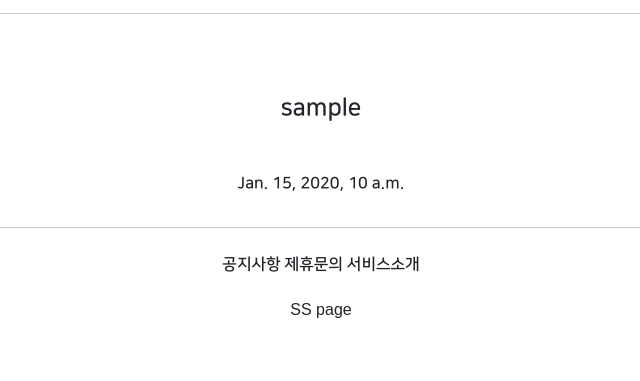
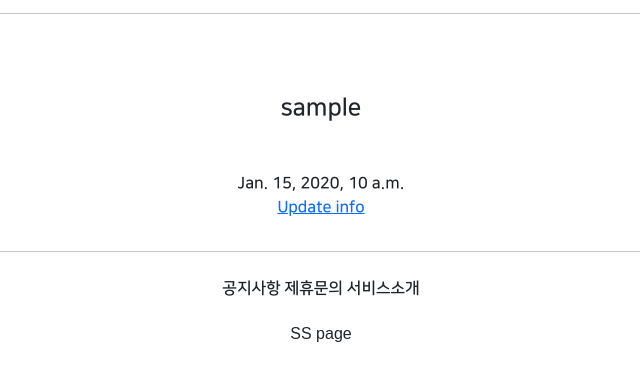
Before and after one commit to NOESYU/Class6, a Django app: page /account/detail/1 in a window 1280 px wide. Shown: the part 155-536 px from the top of the page, without its empty margins (319-959 px from the left). Run offline with Django 3.2, Linux system fonts and the light colour scheme; tables that the repository leaves empty hold one stand-in row (values such as "Sample post"); parts of the project's set-up code (start-up, migrations or seed data) failed here and were passed over; some libraries are stand-ins or nearby versions; some web fonts are replaced.

Commit message:
210719 django class commit 1

```diff
--- a/accountapp/templates/accountapp/detail.html
+++ b/accountapp/templates/accountapp/detail.html
@@ -9,5 +9,8 @@
         <div>
             {{ target_user.date_joined }}
         </div>
+        <div> <!--update로 가는 페이지 만들기-->
+            <a href="{% url 'accountapp:update' pk=target_user.pk %}">Update info</a>
+        </div>
     </div>
 {% endblock %}
--- a/accountapp/urls.py
+++ b/accountapp/urls.py
@@ -1,7 +1,7 @@
 from django.contrib.auth.views import LoginView, LogoutView
 from django.urls import path
 
-from accountapp.views import hello_world, AccountCreateView, AccountDetailView
+from accountapp.views import hello_world, AccountCreateView, AccountDetailView, AccountUpdateView
 
 app_name = 'accountapp'
 
@@ -11,6 +11,7 @@ urlpatterns = [
     path('create/', AccountCreateView.as_view(), name='create'),
     path('login/', LoginView.as_view(template_name='accountapp/login.html'), name='login'),
     path('logout/', LogoutView.as_view(), name='logout'),
-    path('detail/<int:pk>', AccountDetailView.as_view(), name='detail')
-    #pk번째 account객체의 detail을 보겠다. key값 고유번호 느낌?
+    path('detail/<int:pk>', AccountDetailView.as_view(), name='detail'),
+    #pk번째 account객체의 detail을 보겠다. key값 고유번호 느낌
+    path('update/<int:pk>', AccountUpdateView.as_view(), name='update'),
 ]
--- a/accountapp/views.py
+++ b/accountapp/views.py
@@ -5,7 +5,7 @@ from django.shortcuts import render
 
 # Create your views here.
 from django.urls import reverse, reverse_lazy
-from django.views.generic import CreateView, DetailView
+from django.views.generic import CreateView, DetailView, UpdateView
 
 from accountapp.models import HelloWorld
 
@@ -38,5 +38,12 @@ class AccountCreateView(CreateView):
 
 class AccountDetailView(DetailView):
     model = User
-    context_object_name = 'target_user' #이름을 통해 접근함
+    context_object_name = 'target_user' #어떤 이름으로 접근할 것인지
     template_name = 'accountapp/detail.html'
+
+class AccountUpdateView(UpdateView):
+    model = User
+    form_class = UserCreationForm #Update니까 역시 form 사용
+    context_object_name = 'target_user'
+    success_url = reverse_lazy('accountapp:hello_world')
+    template_name = 'accountapp/update.html'
```
Also changed, not shown: accountapp/templates/accountapp/update.html (added, +20 -0 lines).
